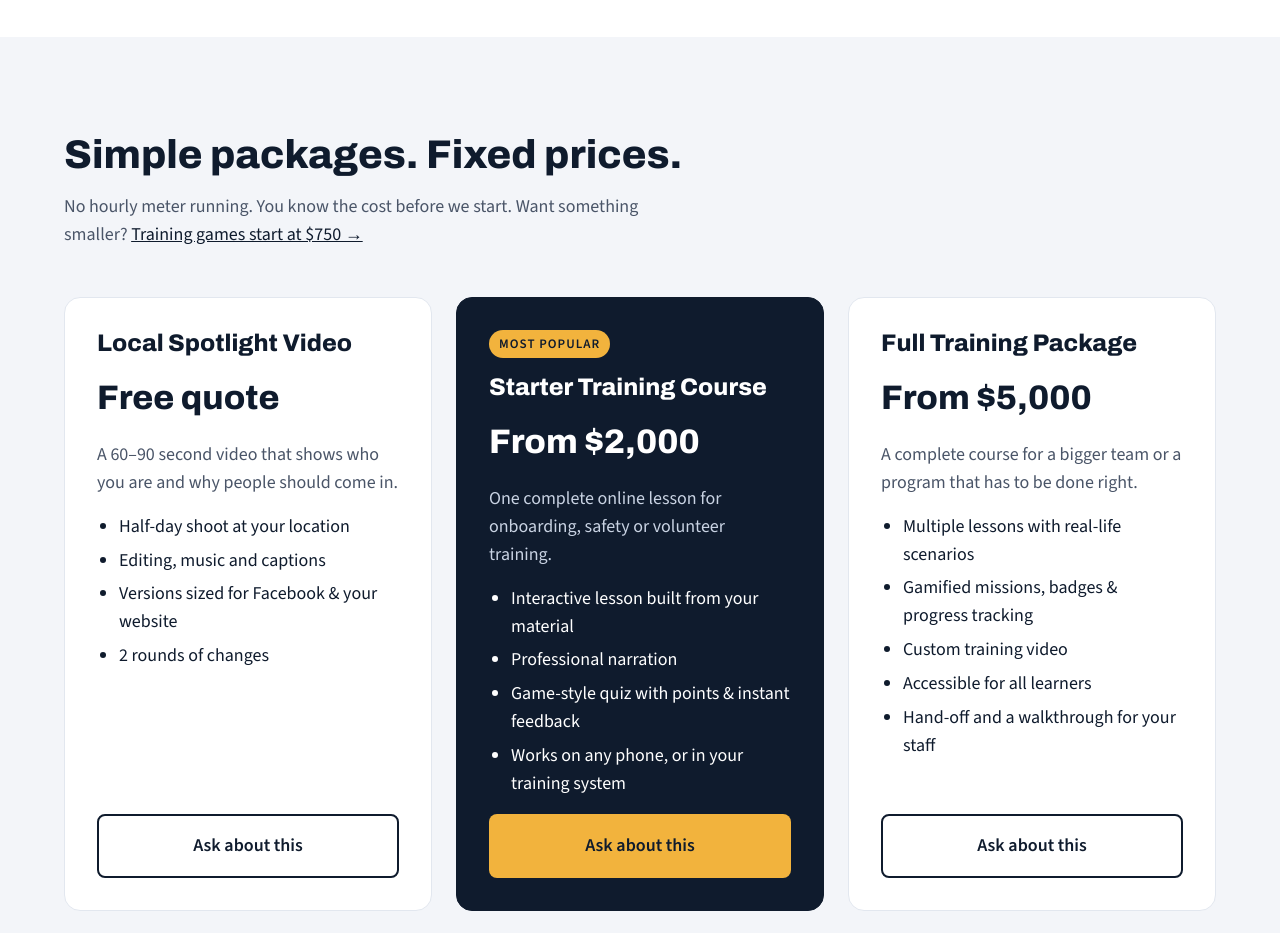
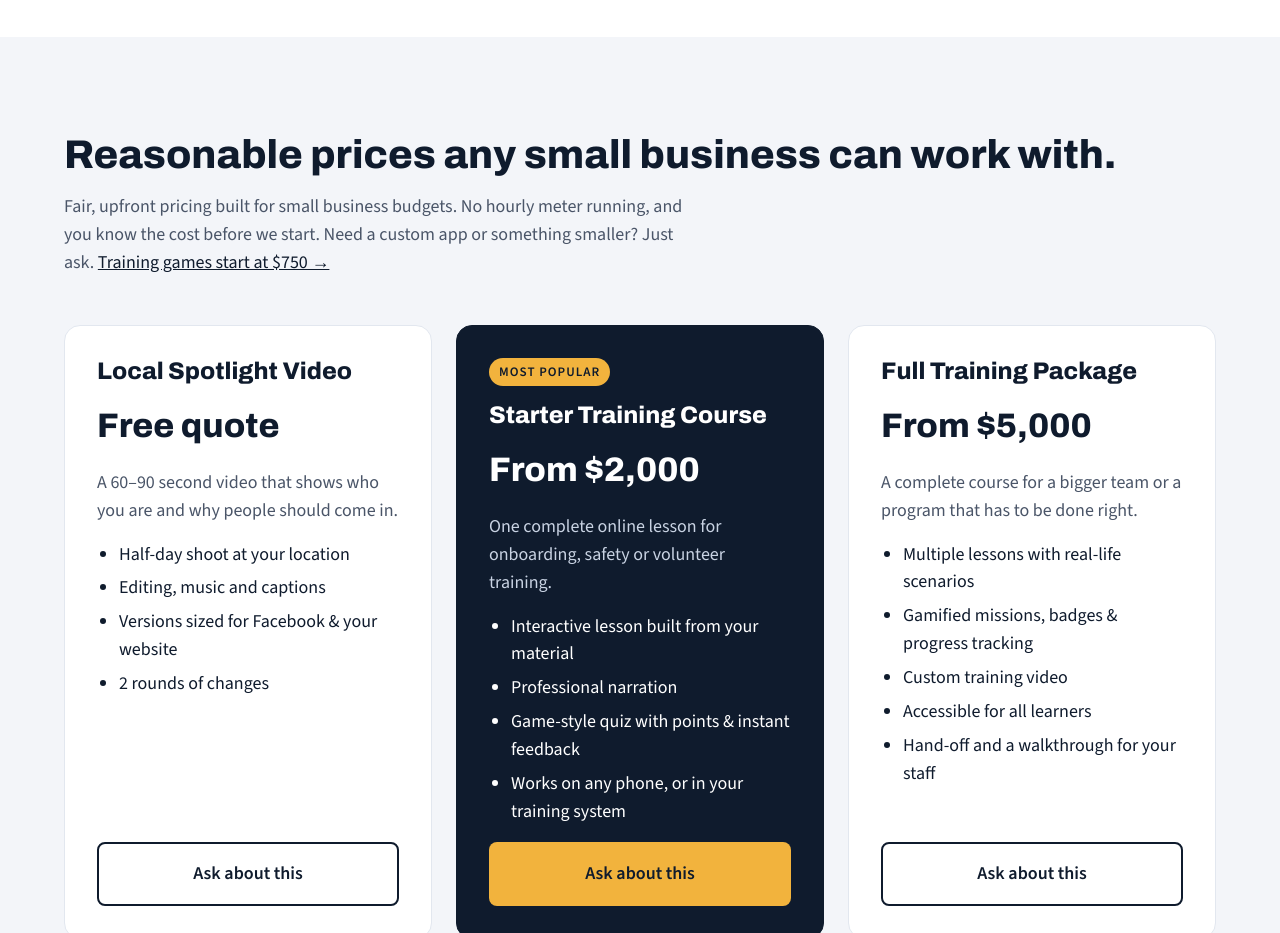
Before and after one commit to andyk751-droid/AkraTechnologies, a plain HTML site: page index.html in a window 1280 px wide. Shown: the part 1920-2853 px from the top of the page. Drawn offline with nearby package versions, Linux system fonts and the light colour scheme.

Commit message:
Pricing: reasonable prices any small business can work with
Co-Authored-By: Claude Opus 5.5 <noreply@anthropic.com>
Claude-Session: https://claude.ai/code/session_019aHKgwF8nuYdwCDag2wHme

```diff
--- a/index.html
+++ b/index.html
@@ -4,7 +4,7 @@
 <meta charset="utf-8">
 <meta name="viewport" content="width=device-width, initial-scale=1">
 <title>Akra Technologies | Training Videos &amp; Online Courses | Hodgenville, KY</title>
-<meta name="description" content="Veteran-owned video production and online training for small businesses and nonprofits in Hodgenville, Kentucky. Fixed-price packages. Call 719-792-9018.">
+<meta name="description" content="Veteran-owned video production and online training for small businesses and nonprofits in Hodgenville, Kentucky. Reasonable prices any small business can work with. Call 719-792-9018.">
 <link rel="canonical" href="https://www.akratechnologies.com/">
 <meta property="og:type" content="website">
 <meta property="og:site_name" content="Akra Technologies">
@@ -269,8 +269,8 @@ footer a{color:var(--muted-on-dark)} footer a:hover{color:#fff}
 
 <section class="section mist" aria-labelledby="pkg-h">
   <div class="wrap">
-    <h2 id="pkg-h" class="h2">Simple packages. Fixed prices.</h2>
-    <p class="lede">No hourly meter running. You know the cost before we start. Want something smaller? <a href="training/">Training games start at $750 &rarr;</a></p>
+    <h2 id="pkg-h" class="h2">Reasonable prices any small business can work with.</h2>
+    <p class="lede">Fair, upfront pricing built for small business budgets. No hourly meter running, and you know the cost before we start. Need a custom app or something smaller? Just ask. <a href="training/">Training games start at $750 &rarr;</a></p>
     <div class="grid3">
       <div class="card pkg">
         <h3>Local Spotlight Video</h3>
```
Also changed, not shown: training/index.html (+1 -1 lines).
